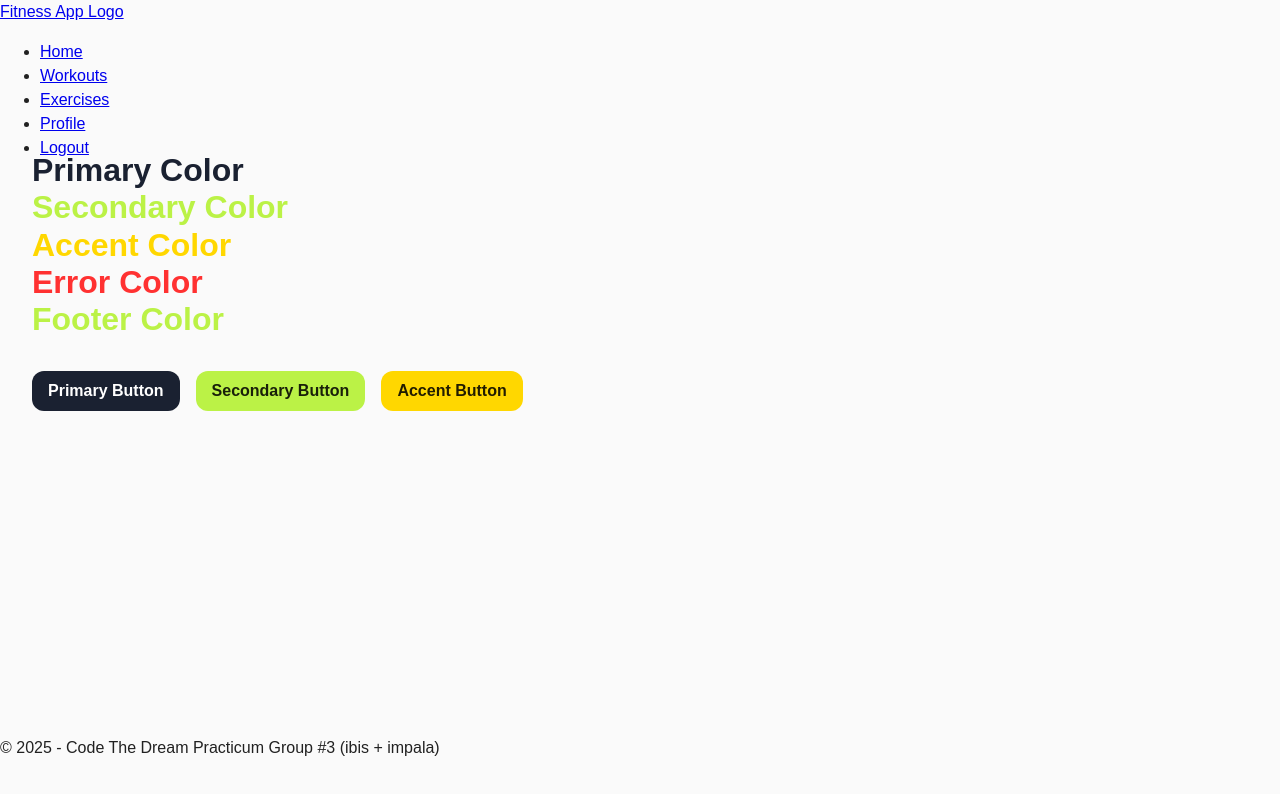
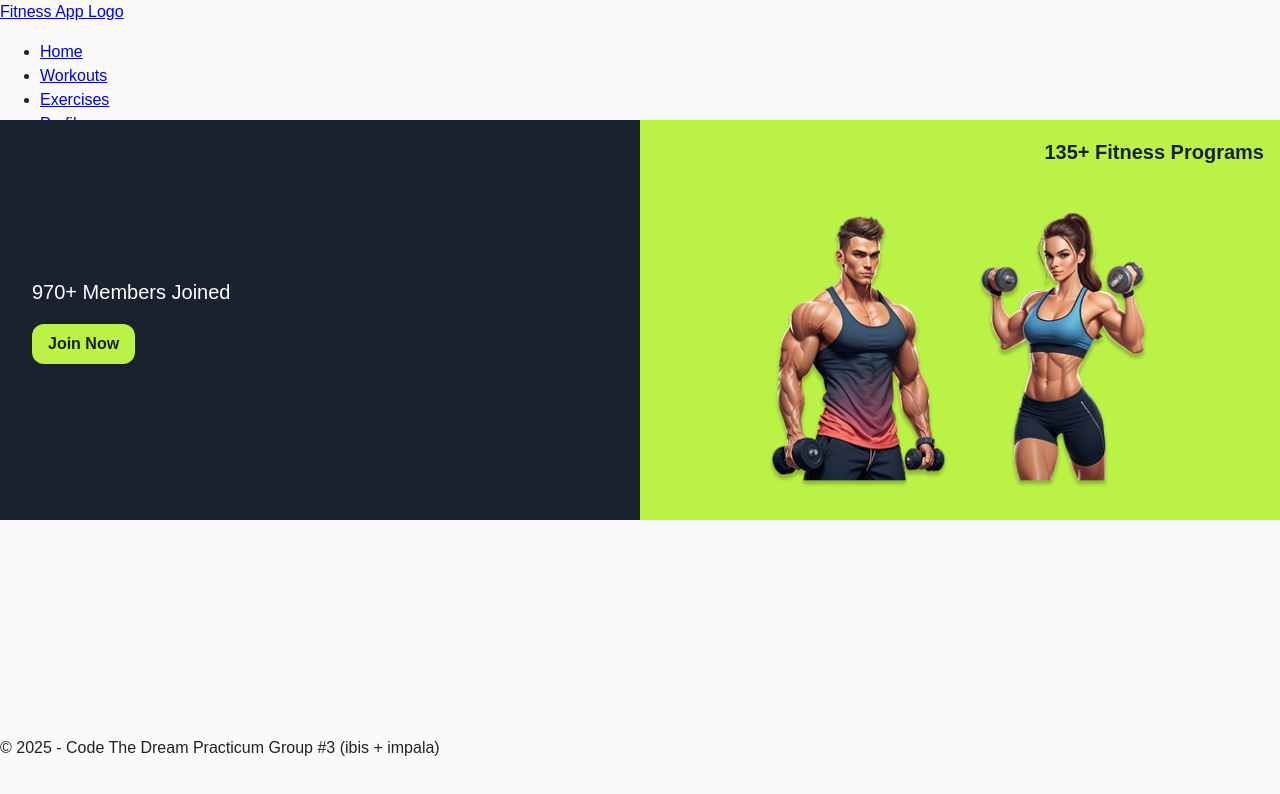
Before and after one commit to Code-the-Dream-School/ii-practicum-team-3-front, a React (Vite) app: page / in a window 1280 px wide. Shown: the top 794 px of the page. Built offline with nearby package versions, Linux system fonts and the light colour scheme.

Commit message:
Work in progress

```diff
--- a/src/pages/Home.jsx
+++ b/src/pages/Home.jsx
@@ -1,41 +1,88 @@
-import { Box, Typography, useTheme, Button } from '@mui/material';
+import { Box, Typography, Button, useTheme } from '@mui/material';
+import Grid from '@mui/material/Grid';
 
 function Home() {
   const theme = useTheme();
 
   return (
-    <Box sx={{ p: 4 }}>
-      <Typography variant="h1" sx={{ color: theme.palette.primary.main }}>
-        Primary Color
-      </Typography>
+    <Box>
+      {/* Hero section */}
+      <Grid container>
+        {/* Left side */}
+        <Grid
+          item
+          xs={12}
+          md={6}
+          sx={{
+            backgroundColor: theme.palette.primary.main,
+            color: "#fff",
+            p: 4,
+            display: "flex",
+            flexDirection: "column",
+            justifyContent: "center",
+            alignItems: "flex-start",
+            minHeight: "400px"
+          }}
+        >
+          <Typography variant="h6">970+ Members Joined</Typography>
+          <Button
+            variant="contained"
+            color="secondary"
+            sx={{ width: "fit-content", mt: 2 }}
+          >
+            Join Now
+          </Button>
+        </Grid>
 
-      <Typography variant="h1" sx={{ color: theme.palette.secondary.main }}>
-        Secondary Color
-      </Typography>
+        {/* Right side */}
+        <Grid
+          item
+          xs={12}
+          md={6}
+          sx={{
+            backgroundColor: theme.palette.secondary.main,
+            p: 4,
+            position: "relative",
+            minHeight: "400px",
+            display: "flex",
+            justifyContent: "center",
+            alignItems: "flex-end"
+          }}
+        >
+          <Typography
+            variant="h6"
+            sx={{
+              fontWeight: "bold",
+              position: "absolute",
+              top: 16,
+              right: 16,
+              color: theme.palette.primary.main
+            }}
+          >
+            135+ Fitness Programs
+          </Typography>
 
-      <Typography variant="h1" sx={{ color: theme.palette.accent?.main || '#FFD700' }}>
-        Accent Color
-      </Typography>
-
-      <Typography variant="h1" sx={{ color: theme.palette.error.main }}>
-        Error Color
-      </Typography>
-
-      <Typography variant="h1" sx={{ color: theme.palette.footer?.main || '#D4FF00' }}>
-        Footer Color
-      </Typography>
-
-      <Box sx={{ mt: 4 }}>
-        <Button variant="contained" color="primary" sx={{ mr: 2 }}>
-          Primary Button
-        </Button>
-        <Button variant="contained" color="secondary" sx={{ mr: 2 }}>
-          Secondary Button
-        </Button>
-        <Button variant="contained" sx={{ backgroundColor: theme.palette.accent?.main }}>
-          Accent Button
-        </Button>
-      </Box>
+          <Box
+            sx={{
+              display: "flex",
+              gap: 2,
+              flexWrap: "wrap",
+              justifyContent: "center"
+            }}
+          >
+            <img
+              src="/images/fitness-man.png"
+              alt="Fitness man"
+              style={{ maxHeight: "280px", width: "auto" }}
+            />
+            <img
+              src="/images/fitness-woman.png"
+              alt="Fitness woman"
+              style={{ maxHeight: "280px", width: "auto" }}
+            />
+          </Box>
+        </Grid>
+      </Grid>
     </Box>
   );
 }
```
Also changed, not shown: images/fitness-man.png (added), images/fitness-woman.png (added).
